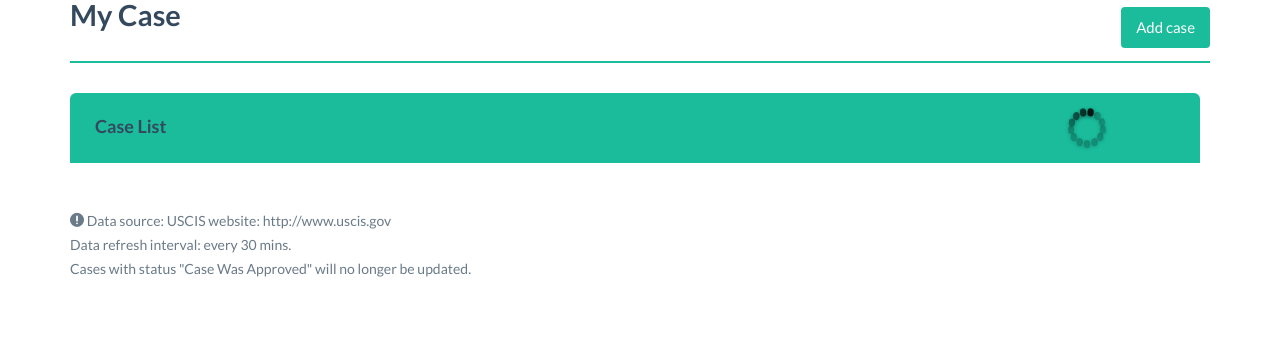
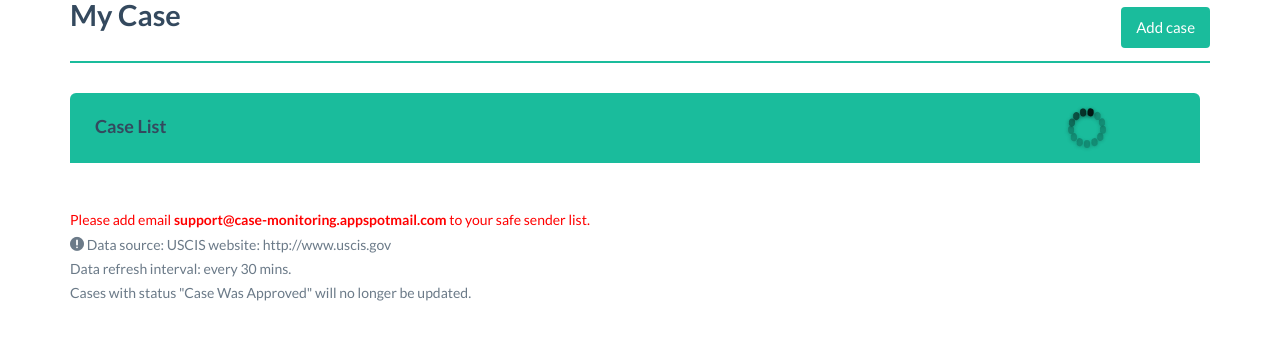
Before and after one commit to feifangit/uscis-case-track, a Python web app: template templates/index.html in a window 1280 px wide. Shown: the part 130-470 px from the top of the page. Run offline with Jinja, Linux system fonts and the light colour scheme; the template is opened without the code that fills it, so the values that code supplies are empty.

Commit message:
add tips about safe sender info

```diff
--- a/templates/index.html
+++ b/templates/index.html
@@ -67,6 +67,10 @@
                 </script>
                 {% endif %}
             <span class="help-block">
+                <div style="color:red">Please add email
+                        <strong>support@case-monitoring.appspotmail.com</strong> to your safe sender list.
+                </div>
+
                     <span class="fui-alert-circle"></span>
                     Data source: USCIS website: http://www.uscis.gov<br>
                     Data refresh interval: every 30 mins.<br>
```
